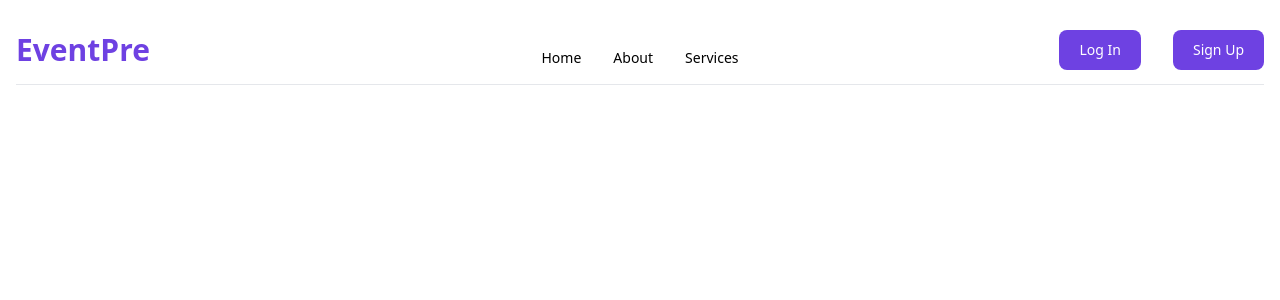
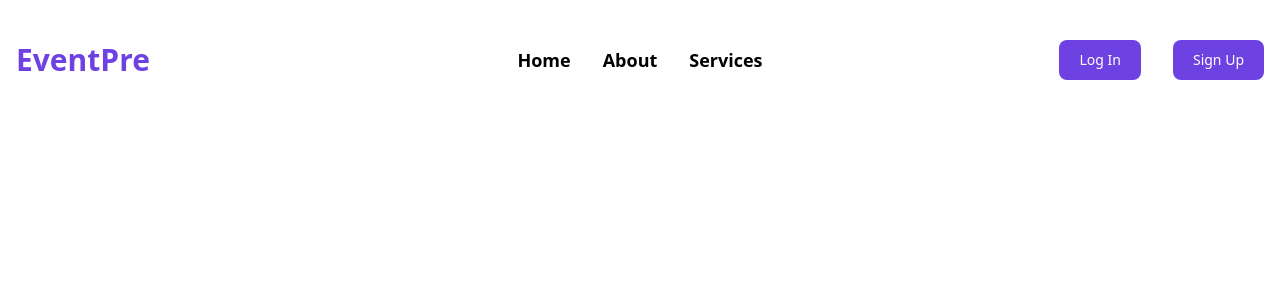
Before and after one commit to oelnajmi/event-pre, a Next.js app: page / in a window 1280 px wide. Shown: the top 300 px of the page. Built offline with nearby package versions, Linux system fonts and the light colour scheme.

Commit message:
navbar component work

```diff
--- a/components/Navbar.js
+++ b/components/Navbar.js
@@ -1,14 +1,14 @@
 const Navbar = () => {
   return (
-    <nav className="w-full top-0 left-0">
-      <div className="flex flex-wrap justify-between items-center mx-auto border-b">
+    <nav className="w-full top-0 left-0 pt-6">
+      <div className="flex flex-wrap justify-between items-center mx-auto">
         <a className="flex items-center flex-1">
           <span className="self-center text-3xl font-extrabold whitespace-nowrap text-[#6E41E2]">
             EventPre
           </span>
         </a>
-        <div className="hidden justify-around items-center w-full md:flex sm:w-auto flex-1">
-          <ul className="flex flex-col p-4 mt-4 sm:flex-row space-x-8 sm:text-sm sm:font-medium">
+        <div className="hidden md:flex md:w-auto">
+          <ul className="flex justify-between items-center space-x-8 text-lg font-semibold">
             <li>
               <a href="#" className="" aria-current="page">
                 Home
```
